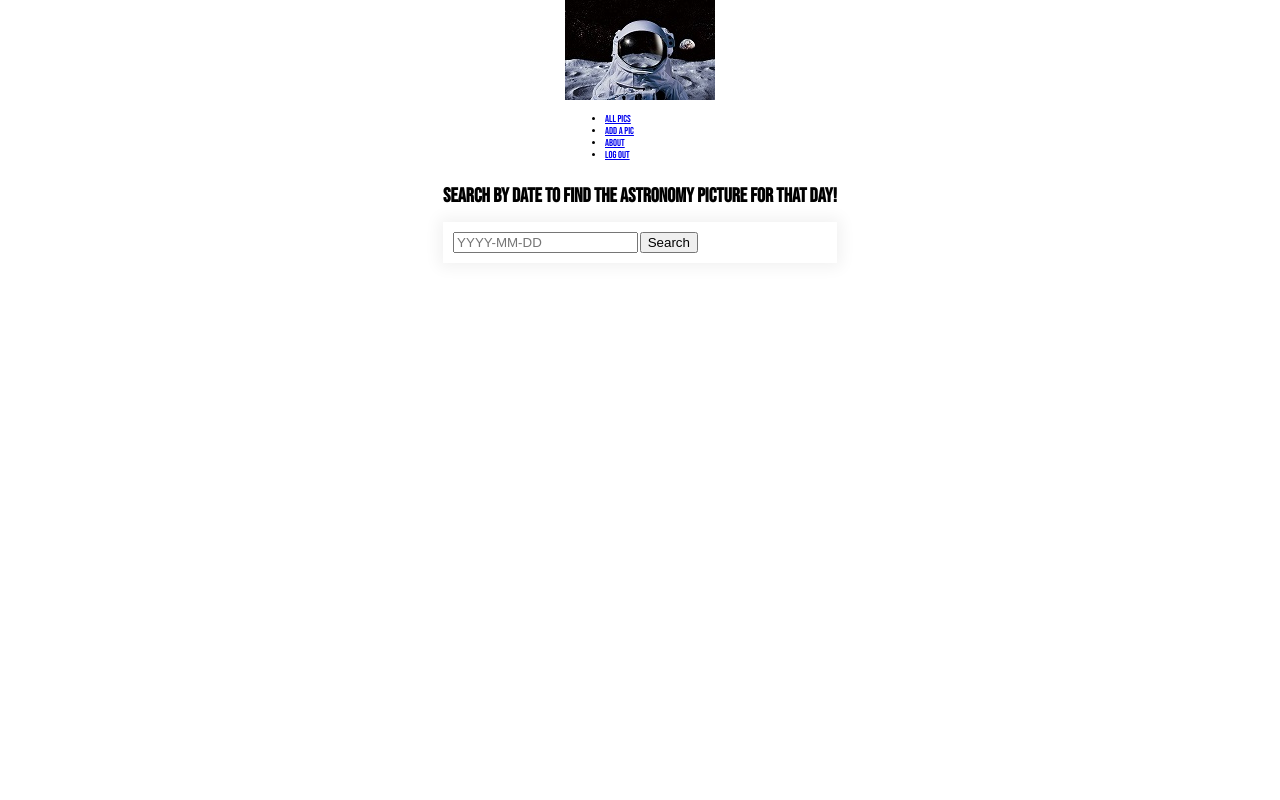
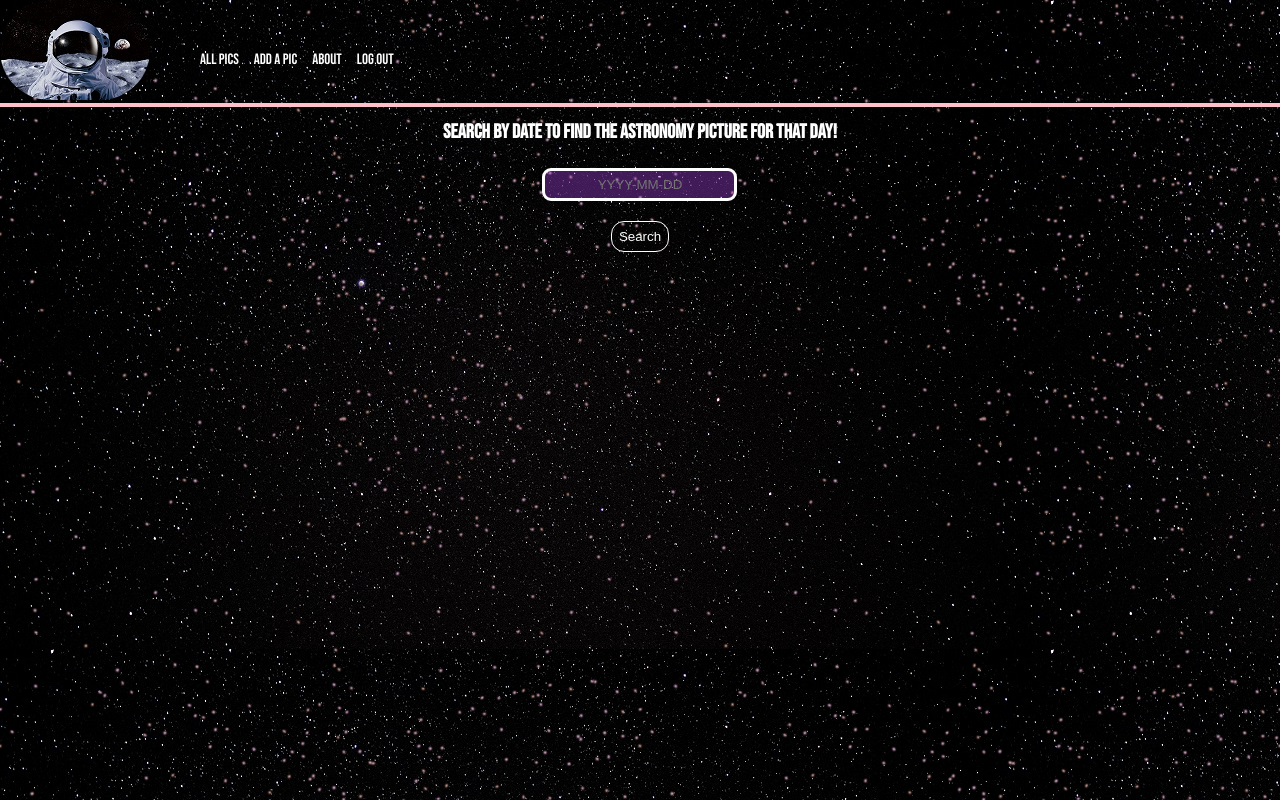
Before and after one commit to armascetti/Spacey, a Django app: page /pics/create in a window 1280 px wide. Run offline with Django 3.2, Linux system fonts and the light colour scheme; the visitor is signed in with stand-in values (Sample User, id 1).

Commit message:
add styling

```diff
--- a/main_app/static/css/base.css
+++ b/main_app/static/css/base.css
@@ -16,11 +16,111 @@ html {
 :root {
     font-size: 62.5%
 }
+html{
+  background-image: url(../images/stars4.jpg);
+  height: 100%;
 
+}
 body {
   margin: 0;
   display: flex;
   flex-direction: column;
   align-items: center;
+
   font-family: 'Bebas Neue', cursive;
 }
+header{
+  width: 100%;
+  border-bottom: 4px solid pink;
+}
+
+.homepage-pic {
+border-radius: 90px;
+margin-right: 50px;
+}
+
+#nav-links{
+  display: flex;
+
+}
+
+#nav-link-wrapper{
+  height: 100px;
+}
+
+#link{
+ font-size: 1.5em;
+ margin-right: 15px;
+ margin-top: 50px;
+ color: white;
+ text-decoration: none;
+}
+
+#spaceImage{
+  color: white;
+}
+
+#searchTitle{
+  color: white;;
+}
+
+#deleteSpaceImage{
+  color: white;
+}
+
+#titleOfImage{
+  color: white;
+}
+
+#titleOfImage h1, #dateOfImage h4, #deleteSpaceImage{
+  margin-left: auto;
+  margin-right: auto;
+  text-align: center;
+}
+
+#dateOfImage{
+  color: white;
+}
+body {
+	background: url(../images/empty-stars.png) repeat 5% 5%;
+	position: absolute;
+	top: 0; left: 0; right: 0; bottom: 0;
+	z-index: 100;
+
+	animation-name: STAR-MOVE;
+	animation-duration: 950s;
+	animation-timing-function: linear;
+	animation-iteration-count: infinite;
+}
+@keyframes STAR-MOVE {
+	from {
+		left: 0;
+		top: 0;
+	}
+	to {
+		left: -10000px;
+		top: -2000px;
+	}
+}
+
+@keyframes STAR-MOVE {
+	from {
+		background-position: 5% 5%
+	}
+	to {
+		background-position: 1300% 600%
+	}
+}
+
+#deletePicture{
+  color: white;
+  font-size: 1.5em;
+  border: 3px solid #551a8b;
+  text-decoration: none;
+  border-radius: 5px;
+  padding: 5px;
+}
+
+#btn-delete {
+  color: white;
+}
--- a/main_app/templates/about.html
+++ b/main_app/templates/about.html
@@ -4,7 +4,7 @@
 
 <h1>About Spacey!</h1>
 <hr />
-<p>
+<p style="color: white; font-size: 30px;">
   Enter a date, try your birthday, and see what astronomy picture of the day it was on that exact date!
 </p>
 
--- a/main_app/templates/base.html
+++ b/main_app/templates/base.html
@@ -21,28 +21,31 @@
 </head>
 <body>
   <header>
-    <div class="header-logo-container">
+    <div id="home-nav"
+    <div id="astro-image">
+
+    </div>
+    <div id="nav-links-wrapper">
+    <nav id="nav-links">
       <a href="{% url 'home' %}">
-        <img
+        <img class="homepage-pic"
           src="{% static 'images/favicon.jpg' %}"
           alt="Stars-header"
         >
       </a>
-    </div>
-    <nav>
-      <ul>
       {% if user.is_authenticated %}
-        <li><a href="{% url 'pics_index' %}">All Pics</a></li>
-        <li><a href="{% url 'pics_create_page' %}">Add a Pic</a></li>
-        <li><a href="{% url 'about' %}">About</a></li>
-        <li><a href="{% url 'logout' %}">Log out</a></li>
+        <a id="link" href="{% url 'pics_index' %}">All Pics</a>
+        <a id="link" href="{% url 'pics_create_page' %}">Add a Pic</a>
+        <a id="link" href="{% url 'about' %}">About</a>
+        <a id="link" href="{% url 'logout' %}">Log out</a>
       {% else %}
-        <li><a href="{% url 'about' %}">About</a></li>
-        <li><a href="{% url 'home' %}">Login</a></li>
-        <li><a href="{% url 'signup' %}">Sign Up</a></li>
+        <a href="{% url 'about' %}">About</a>
+        <a href="{% url 'home' %}">Login</a>
+        <a href="{% url 'signup' %}">Sign Up</a>
       {% endif %}
-      </ul>
     </nav>
+  </div>
+  </div>
   </header>
   <main>
     {% block content %}
--- a/main_app/templates/main_app/space_confirm_delete.html
+++ b/main_app/templates/main_app/space_confirm_delete.html
@@ -7,16 +7,16 @@
   <h1>Delete Picture? </h1>
 </div>
 <h2>Are you sure you want to delete {{ object.title}} ?</h2>
-<img name="url" src="{{object.url}}" height="300px" width="300px">
+<img style="box-shadow: 1px 7px 45px whitesmoke;" name="url" src="{{object.url}}" height="300px" width="300px">
 <form action="" method="POST" class="form">
   {% csrf_token %}
   <a
     href="{% url 'pics_index' %}"
-    class="btn secondary"
+    style="background: none;color: white;padding: 7px;border: 1px solid white; border-radius: 13px;"
   >
     Cancel
   </a>
-  <button type="submit" class="btn danger">Yes - Delete!</button>
+  <button type="submit" style="background: none;color: white;padding: 7px;border: 1px solid white; border-radius: 13px; ">Yes - Delete!</button>
 </form>
 
 {% endblock %}
--- a/main_app/templates/main_app/space_form.html
+++ b/main_app/templates/main_app/space_form.html
@@ -6,14 +6,20 @@
 {% endblock head %}
 
 {% block content %}
-
+<div>
+    <div id="searchTitle">
 <h1> Search by Date to Find the Astronomy Picture for That Day! </h1>
-<div class="date-form">
+    </div>
+<div class="date-form" style="margin-left: auto; margin-right: auto; text-align: center;">
     <form  action="{% url 'pics_create' %}" method = "get">
     {% csrf_token %}
-    <input type="text" name="date" placeholder="YYYY-MM-DD">
-    <button class="search btn" type="submit" value="Search"> Search</button>
+    <input id="searchImage"style="padding: 6px;border: 3px solid white;background: rgb(172 71 235 / 36%);border-radius: 9px; margin-left: auto; margin-right: auto; text-align: center;" type="text" name="date" placeholder="YYYY-MM-DD">
+
+</div>
+<div style="margin-left: auto; margin-right: auto; text-align: center;">
+  <button  style="BACKGROUND: none;color: white;padding: 7px;border: 1px solid white;
+    border-radius: 13px; " class="search btn" type="submit" value="Search"> Search</button>
 </div>
 </form>
-
+</div>
     {% endblock %}
--- a/spacey/settings.py
+++ b/spacey/settings.py
@@ -141,5 +141,5 @@ LOGOUT_REDIRECT_URL = 'home'
 DEFAULT_AUTO_FIELD = 'django.db.models.BigAutoField'
 
 
-import django_on_heroku
-django_on_heroku.settings(locals())
+# import django_on_heroku
+# django_on_heroku.settings(locals())
```
Also changed, not shown: main_app/static/css/pics-index.css (deleted, +0 -38 lines), main_app/templates/home.html (+3 -5 lines), main_app/templates/pics/index.html (+13 -10 lines), main_app/static/css/form.css (line endings or trailing spaces), main_app/static/images/empty-stars.png (added), main_app/static/images/stars3.jpg (added), main_app/static/images/stars4.jpg (added).
